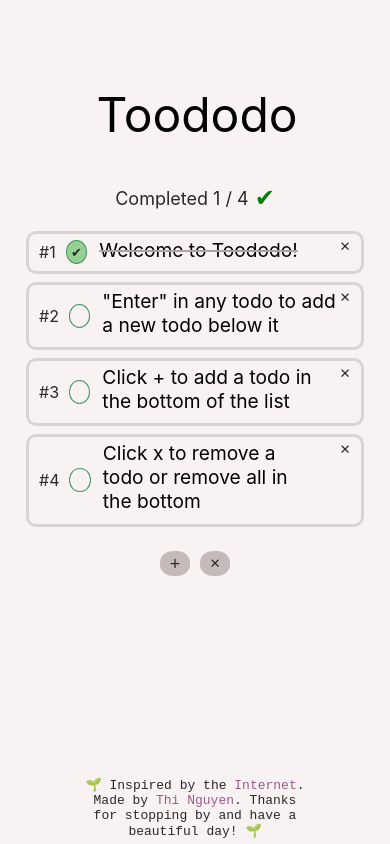
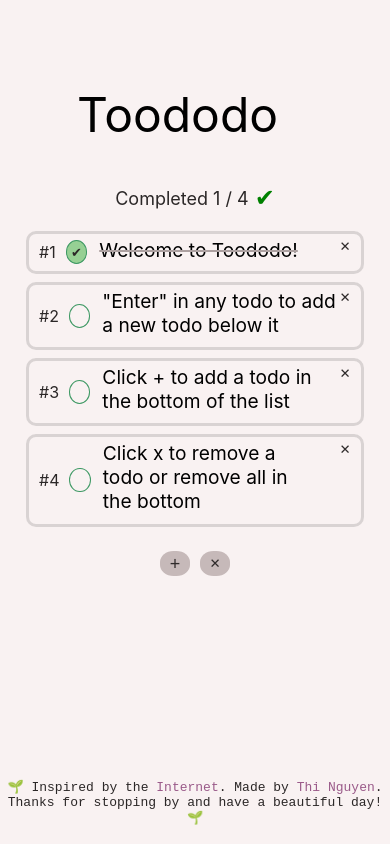
Before and after one commit to ngthing/react-typescript-todo-with-drag-and-drop, a React (Create React App) app: page / in a window 390 px wide. Built offline with nearby package versions, Linux system fonts and the light colour scheme.

Commit message:
Fix todo textarea overflow wrap not working on mobile browser

```diff
--- a/src/App.css
+++ b/src/App.css
@@ -34,7 +34,7 @@ body {
     border: none;
     background: transparent;
     outline: none;
-    width: 100%;
+    width: 90%;
     font-family: inherit;
     height: fit-content;
 }
@@ -84,6 +84,10 @@ body {
     overflow: auto;
     resize: none;
     height: fit-content;
+    /* necessary for line break in textarea works in mobile browser */
+    overflow-wrap: break-word;
+    word-wrap: break-word;
+    white-space: pre-line;
 }
 
 .todoTextarea::-webkit-scrollbar-thumb {
@@ -201,15 +205,17 @@ body {
 }
 
 footer {
-    position: fixed;
     bottom: 5px;
     left: 20%;
     right: 20%;
     text-align: center;
+    padding-bottom: 5px;
 }
 
 .footerText {
     font-family: monospace;
+    padding-bottom: 3%;
+    padding-top: 5%;
 }
 
 footer a {
```
